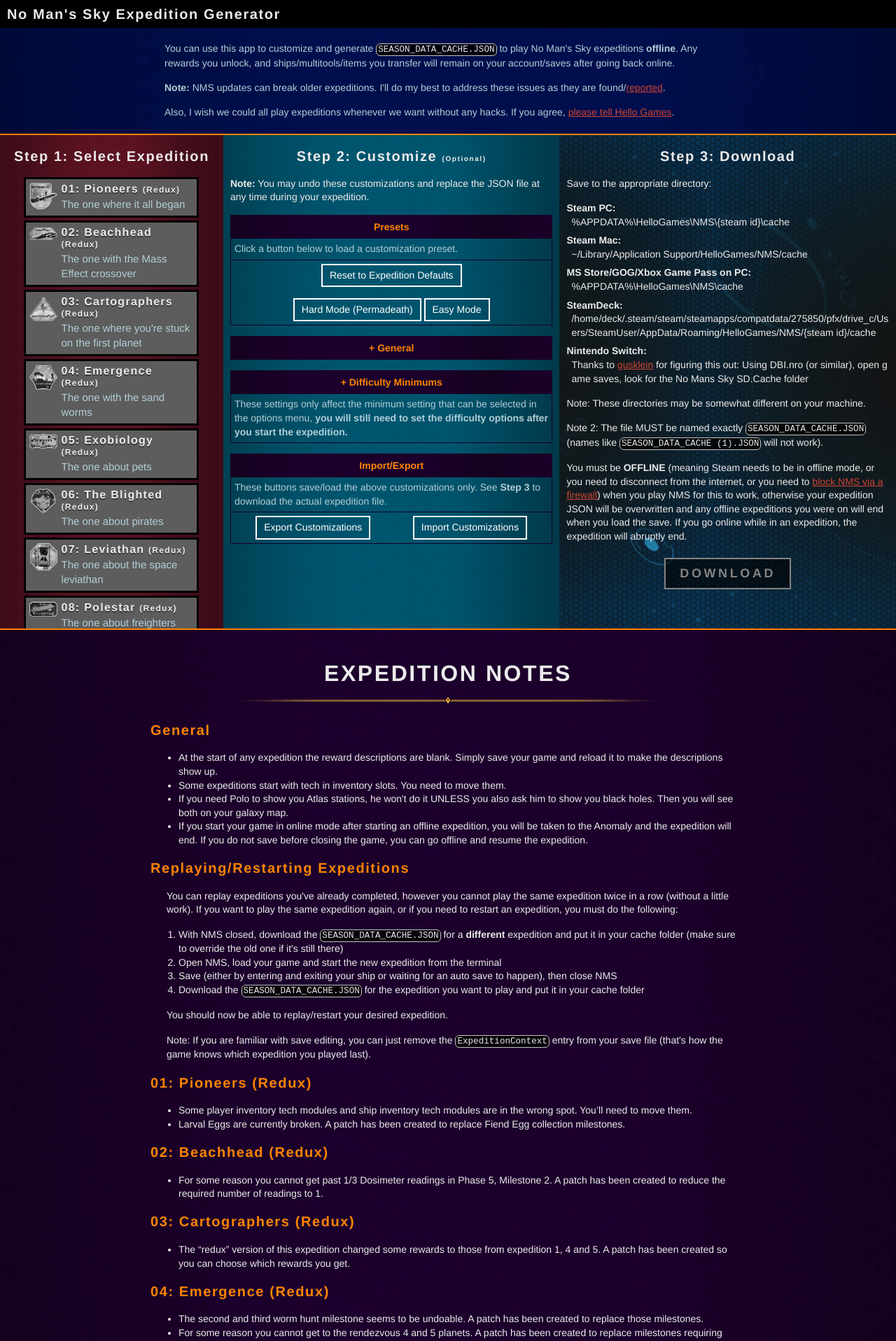
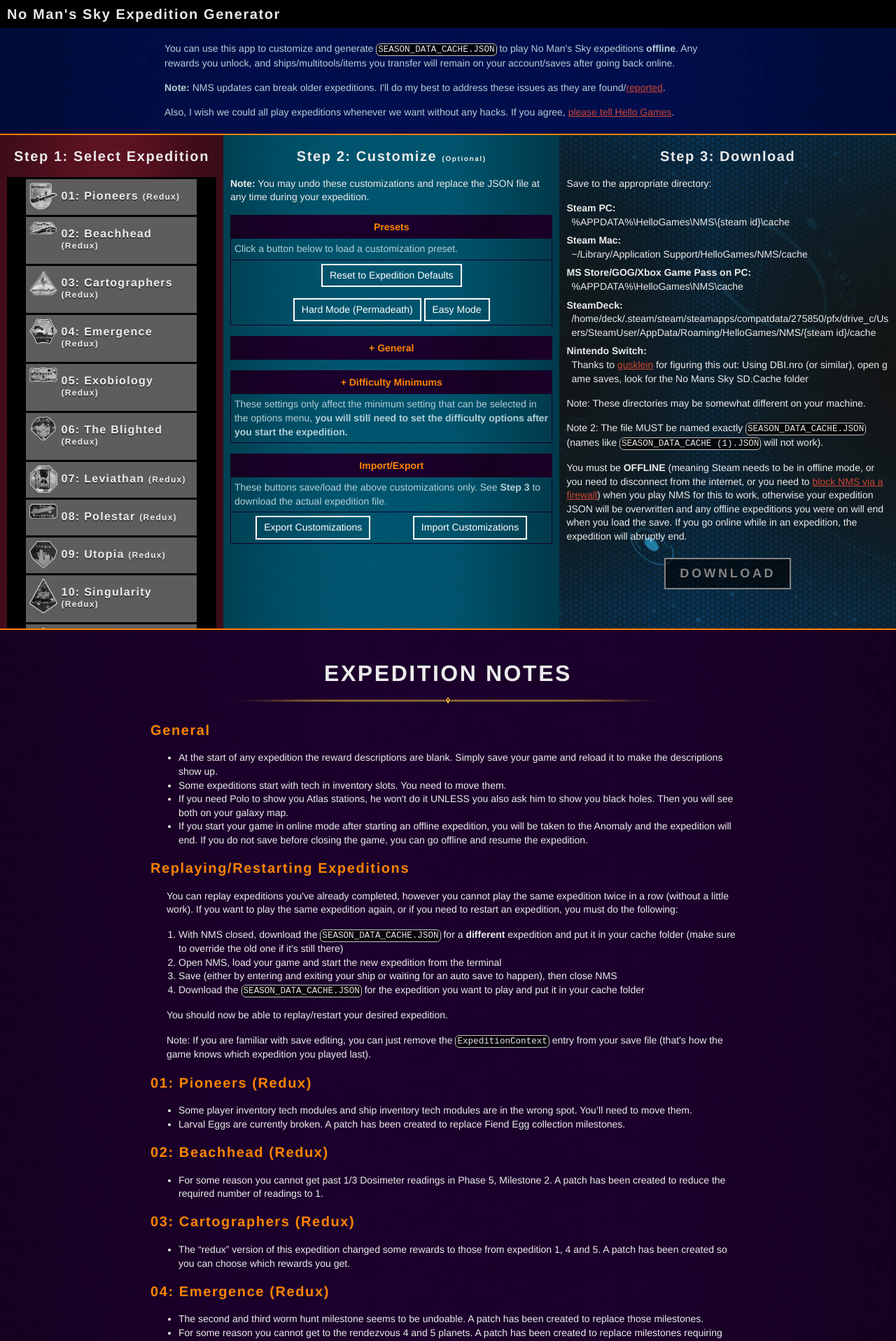
Before and after one commit to cwmonkey/nms-expeditions, a Jekyll site: the page built from index.html, in a window 1280 px wide. Shown: the top 1916 px of the page at 70% size. Built offline with Jekyll 4.4.1, drawn with Linux system fonts in a browser that asks for light colours; some web fonts are replaced.

Commit message:
Visually tightening up Step 1
Removing description, adding padding and adjusting the expedition badges to reduce section height/try to make badges give more info.

```diff
--- a/_sass/_nms-expeditions-critical.scss
+++ b/_sass/_nms-expeditions-critical.scss
@@ -136,12 +136,26 @@
   background-size: contain;
 }
 
+.exp_items {
+  background: #000;
+  display: table;
+}
+
 .exp_item {
   position: relative;
   overflow: hidden;
   width: 330px;
   max-width: 100%;
-  margin: auto;
+  margin: 0 auto -3px;
+  z-index: 1;
+
+  &:hover {
+    z-index: 2;
+  }
+
+  &:last-child {
+    margin-bottom: 0;
+  }
 
   .exp_radio {
     position: absolute;
@@ -152,13 +166,13 @@
   .exp_label {
     position: relative;
     overflow: hidden;
-    margin-bottom: 4px;
     transition: all .1s ease-in-out;
     background: rgb(93,93,93);
+    background-clip: padding-box;
     // background: radial-gradient(circle, rgba(162,162,162,1) 11%, rgba(108,108,108,1) 94%, rgba(93,93,93,1) 100%);
     display: block;
-    padding: 6px 6px 6px 80px;
-    border: 3px solid black;
+    padding: 16px 8px 16px 80px;
+    border: 3px solid transparent;
     color: #ebebeb;
 
     &:hover {
@@ -177,7 +191,7 @@
     align-items: flex-start;
     width: 125px;
     height: 170%;
-    right: 255px;
+    right: 245px;
     position: absolute;
     z-index: 1;
     top: -10px;
@@ -192,21 +206,85 @@
   }
 
   &.exp_item_e02 .image {
-    width: 200px;
-    top: -20px;
+    width: 114px;
+    top: -5px;
+    right: 245px;
   }
   &.exp_item_e03 .image {
-    top: -20px;
+    top: -19px;
+    right: 240px;
+    width: 132px;
+    height: 102px;
+  }
+  &.exp_item_e04 .image {
+    top: -7px;
+    right: 246px;
+    width: 100px;
   }
   &.exp_item_e05 .image {
-    width: 170px;
-    top: -20px;
+    width: 135px;
+    top: -9px;
+    right: 244px;
+  }
+  &.exp_item_e06 .image {
+    width: 135px;
+    top: -26px;
+    right: 244px;
+  }
+  &.exp_item_e07 .image {
+    width: 78px;
+    top: -10px;
+    right: 253px;
+  }
+  &.exp_item_e08 .image {
+    width: 91px;
+    top: 1px;
+    right: 247px;
+  }
+  &.exp_item_e09 .image {
+    width: 104px;
+    top: -26px;
+    right: 247px;
+    height: 100px;
+  }
+  &.exp_item_e010 .image {
+    width: 123px;
+    top: -40px;
+    right: 229px;
+    height: 150px;
+  }
+  &.exp_item_e011 .image {
+    width: 85px;
+    top: -34px;
+    right: 247px;
+    height: 150px;
   }
   &.exp_item_e013 .image {
     top: -20px;
   }
+  &.exp_item_e015 .image {
+    width: 132px;
+    top: -5px;
+    right: 248px;
+    height: 150px;
+  }
   &.exp_item_e016 .image {
-    top: -27px;
+    width: 104px;
+    top: -43px;
+    right: 243px;
+    height: 150px;
+  }
+  &.exp_item_e017 .image {
+    width: 85px;
+    top: -25px;
+    right: 248px;
+    height: 150px;
+  }
+  &.exp_item_e018 .image {
+    width: 114px;
+    top: -5px;
+    right: 237px;
+    height: 150px;
   }
 
   .exp_name {
@@ -226,12 +304,13 @@
     line-height: 1.4;
     font-size: 15px;
     color: #b2cfd7;
+    display: none;
   }
 
   .exp_radio:checked ~ .exp_label {
     background: rgb(209,185,104);
     background: radial-gradient(circle, rgba(209,185,104,1) 11%, rgba(185,124,24,1) 94%, rgba(179,94,6,1) 100%);
-    border-color: white;
+    background-clip: padding-box;
     color: #352025;
 
     .exp_name {
@@ -673,6 +752,10 @@
 }
 
 @media screen and (width < 1315px) and (width >= 650px) {
+  .exp_items {
+    display: block;
+  }
+
   .exp_item {
     width: 250px;
 
@@ -702,6 +785,10 @@
 }
 
 @media screen and (width < 1236px) and (width >= 650px) {
+  .exp_items {
+    display: block;
+  }
+
   .top {
     display: grid;
     grid-template-rows: auto;
@@ -725,6 +812,10 @@
 }
 
 @media screen and (width >= 1236px) {
+  .exp_items {
+    display: block;
+  }
+
   .select_exp,
   .customize,
   .download_section {
--- a/index.html
+++ b/index.html
@@ -38,7 +38,7 @@
   <section class="step select_exp">
     <h3 class="step_headline">Step 1: Select Expedition</h3>
 
-    <ol>
+    <ol class="exp_items">
       {% for exp in site.data.expeditions %}
         <li class="exp_item exp_item_{{ exp.id }}">
           <input type="radio" name="expeditions" id="{{ exp.id }}_radio" class="exp_radio" data-id="{{ exp.id }}">
```
